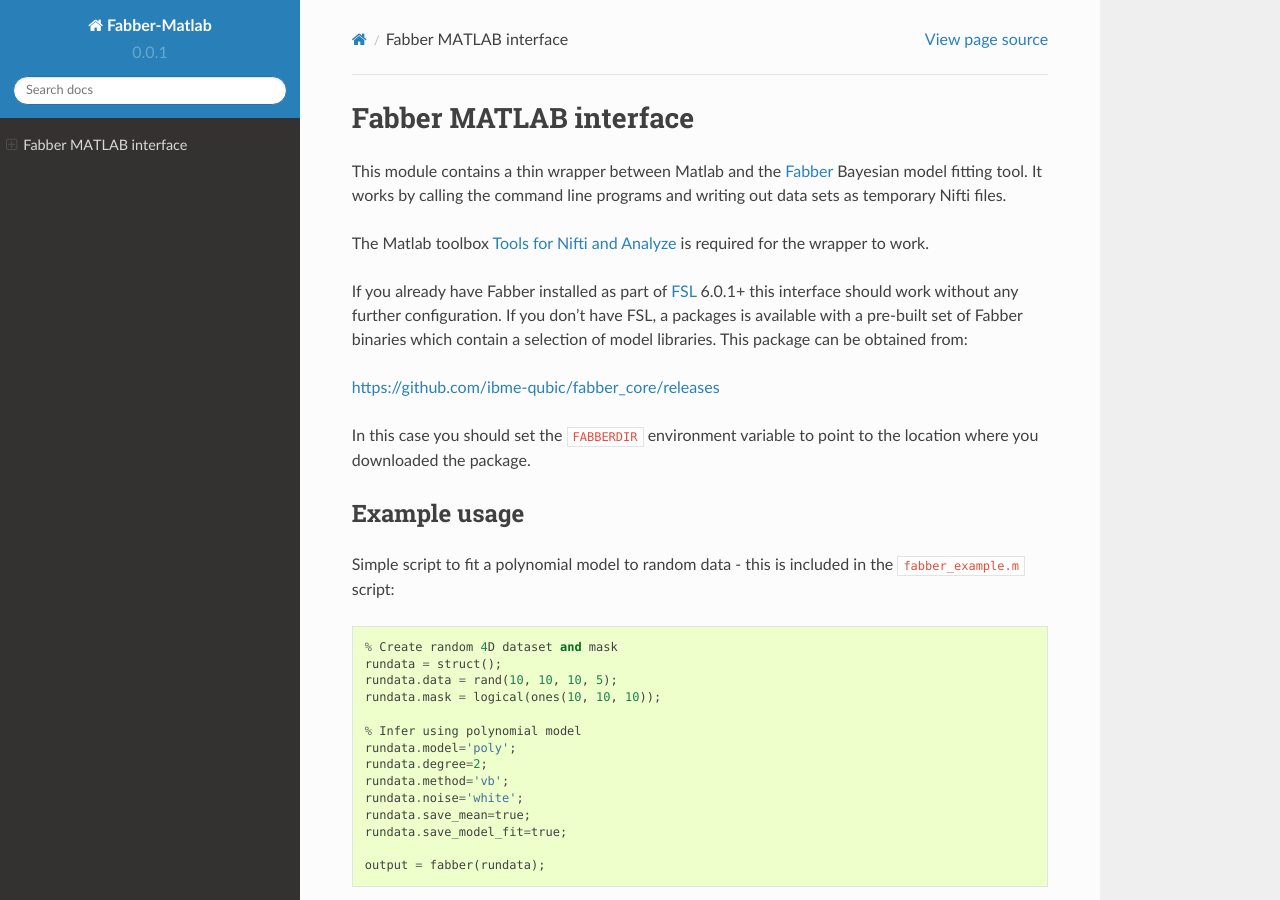
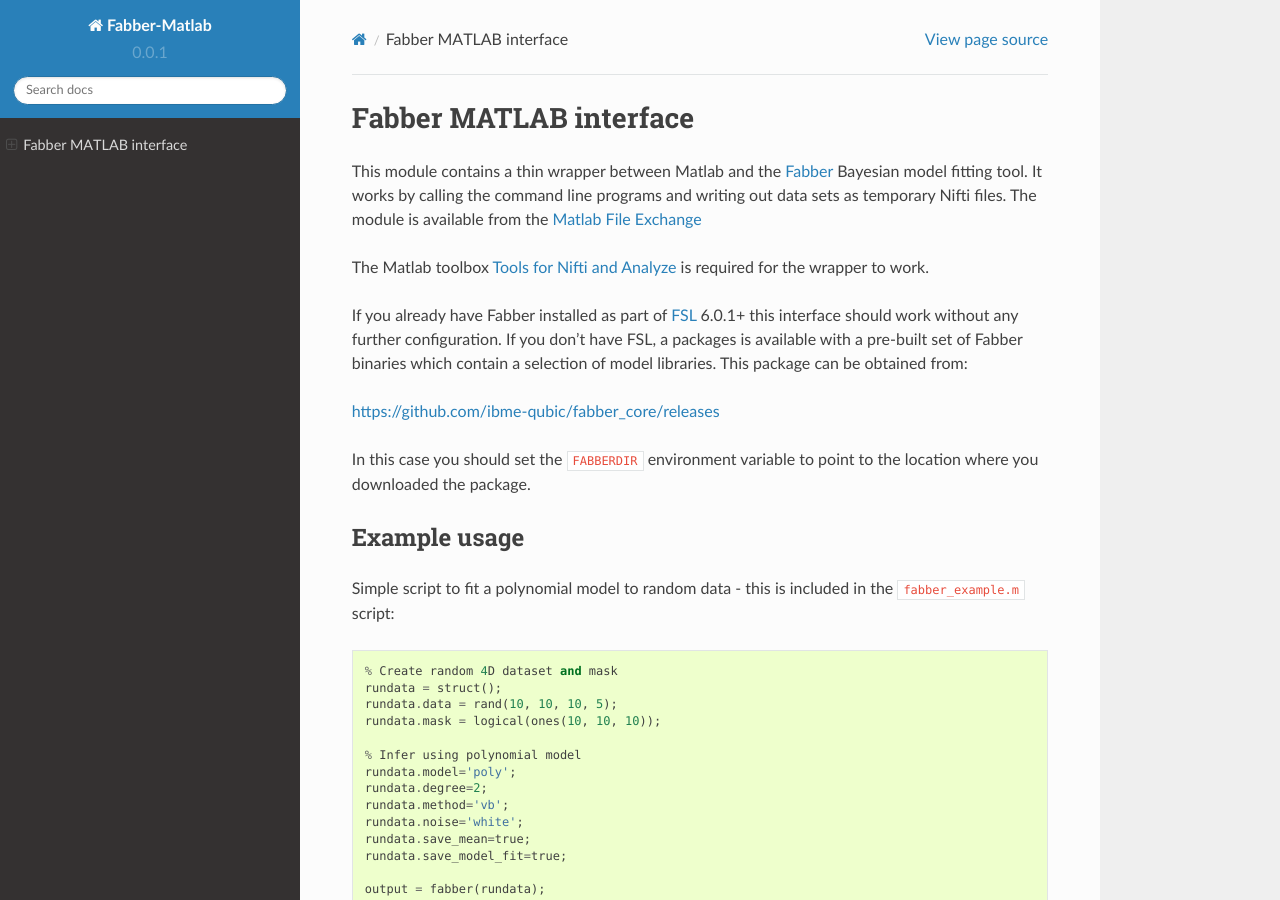
Before and after one commit to ibme-qubic/fabber-matlab, a Sphinx documentation site: the page built from doc/index.rst, in a window 1280 px wide and 900 px high. Built offline with Sphinx 7.4.7 and the Read the Docs theme 2.0.0, drawn with Linux system fonts in a browser that asks for light colours.

Commit message:
Update index.rst

```diff
--- a/doc/index.rst
+++ b/doc/index.rst
@@ -3,6 +3,8 @@
 
 This module contains a thin wrapper between Matlab and the Fabber_ Bayesian model fitting tool.
 It works by calling the command line programs and writing out data sets as temporary Nifti files.
+The module is available from the
+`Matlab File Exchange <https://uk.mathworks.com/matlabcentral/fileexchange/71109-fabber-matlab>`_
 
 The Matlab toolbox `Tools for Nifti and Analyze`_ is required for the wrapper to work.
 
```
